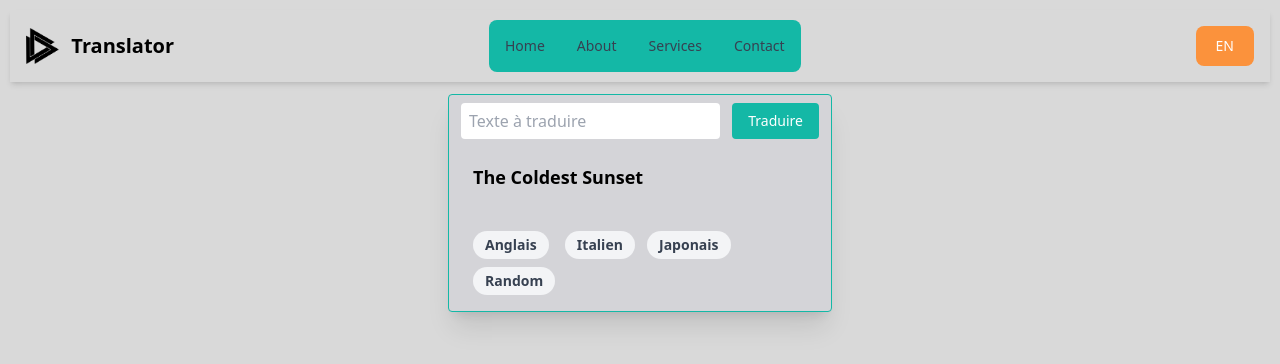
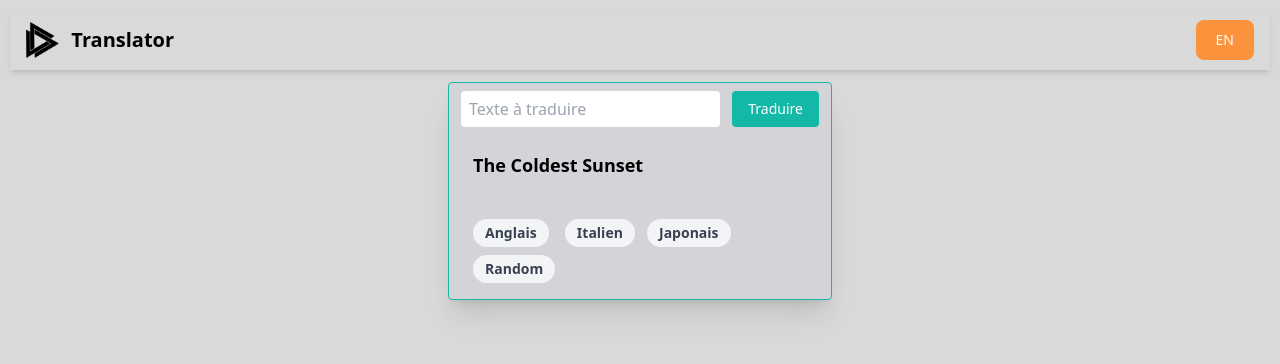
Before and after one commit to CPNV-VIR1/translator, a website: page public/index.html in a window 1280 px wide. Drawn offline with nearby package versions, Linux system fonts and the light colour scheme; files that its build step writes are made by us from their sources.

Commit message:
rework index.html

```diff
--- a/public/index.html
+++ b/public/index.html
@@ -23,20 +23,6 @@
         <button type="button" class="text-white bg-orange-400 hover:bg-teal-700 focus:ring-4 focus:outline-none focus:ring-blue-300 font-medium rounded-lg text-sm px-5 py-2.5 text-center mr-3 md:mr-0">EN</button>
     </div>
     <div class=" justify-between hidden w-full md:flex md:w-auto md:order-1" id="navbar-cta">
-      <ul class="flex flex-col p-4 mt-4 mr-20 border border-gray-300 rounded-lg bg-teal-500 md:flex-row md:space-x-8 md:mt-0 md:text-sm md:font-medium md:border-0">
-        <li>
-          <a href="#" class="block py-2 pl-3 pr-4 text-gray-700 rounded hover:bg-teal-700 md:hover:bg-transparent md:hover:text-teal-700 md:p-0" aria-current="page">Home</a>
-        </li>
-        <li>
-          <a href="#" class="block py-2 pl-3 pr-4 text-gray-700 rounded hover:bg-teal-700 md:hover:bg-transparent md:hover:text-teal-700 md:p-0">About</a>
-        </li>
-        <li>
-          <a href="#" class="block py-2 pl-3 pr-4 text-gray-700 rounded hover:bg-teal-700 md:hover:bg-transparent md:hover:text-teal-700 md:p-0 ">Services</a>
-        </li>
-        <li>
-          <a href="#" class="block py-2 pl-3 pr-4 text-gray-700 rounded hover:bg-teal-700 md:hover:bg-transparent md:hover:text-teal-700 md:p-0">Contact</a>
-        </li>
-      </ul>
     </div>
     </div>
   </nav>
```
